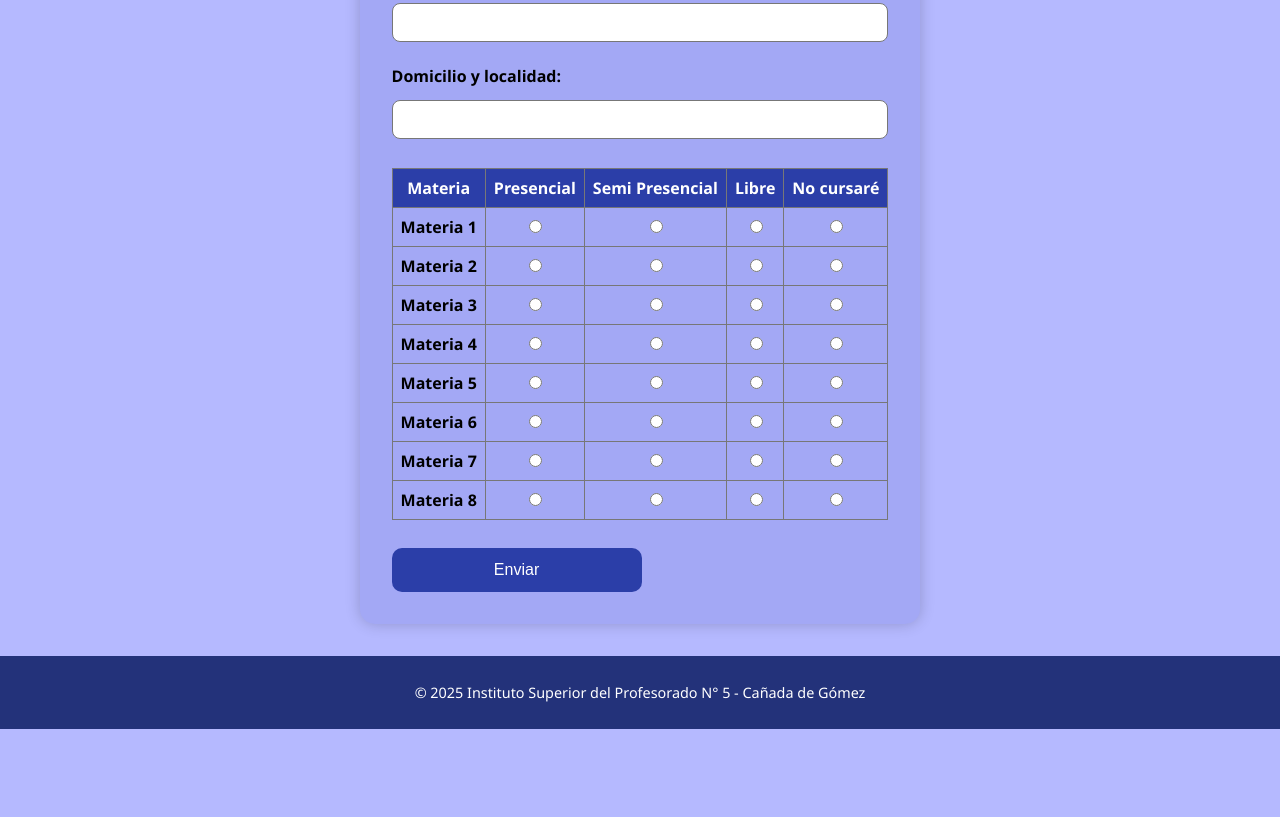
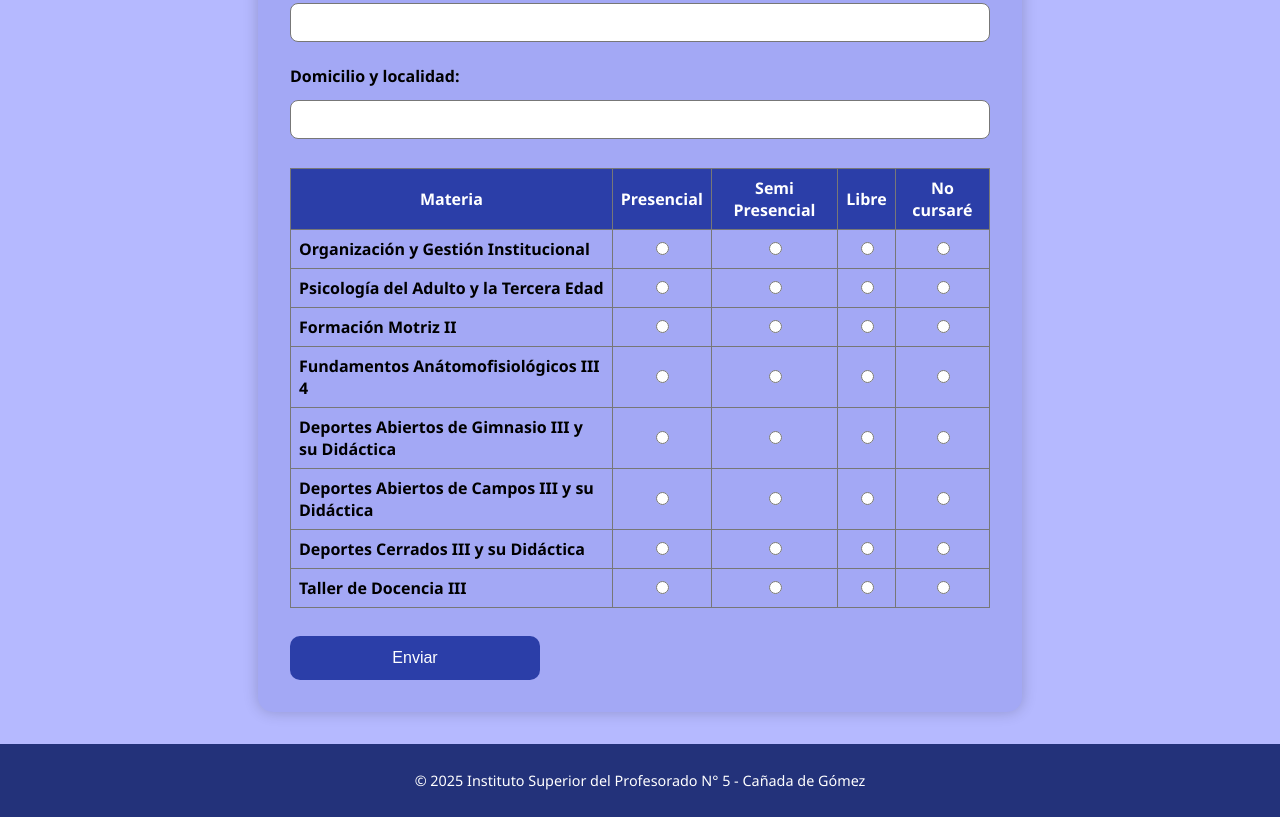
Before and after one commit to IanFariza/pagina-ISPN5-, a plain HTML site: page Página ISPNº5/form_base_materias.html in a window 1280 px wide. Shown: the part 705-1522 px from the top of the page. Before the commit the page ends 1434 px from the top, so only its background shows below. Drawn offline with Linux system fonts and the light colour scheme.

Commit message:
Update form_base_materias.html

```diff
--- a/Página ISPNº5/form_base_materias.html
+++ b/Página ISPNº5/form_base_materias.html
@@ -3,7 +3,7 @@
 <head>
   <meta charset="UTF-8" />
   <meta name="viewport" content="width=device-width, initial-scale=1.0" />
-  <title>Formulario Situación de Cursada - ISP Nº5</title>
+  <title>SC_3°_FIS - ISP Nº5</title>
   <link rel="stylesheet" href="styles.css" />
   <style>
     table {
@@ -77,60 +77,70 @@
           <tbody>
             <!-- Repetir este tr para cada materia -->
             <tr>
-              <td>Materia 1</td>
-              <td><input type="radio" name="materia1" value="Presencial" required></td>
-              <td><input type="radio" name="materia1" value="Semi presencial"></td>
-              <td><input type="radio" name="materia1" value="Libre"></td>
-              <td><input type="radio" name="materia1" value="Sin cursar"></td>
+              <td>Organización y Gestión Institucional</td>
+              <td><input type="radio" name="Organización y Gestión Institucional" value="Presencial" required></td>
+              <td><input type="radio" name="Organización y Gestión Institucional" value="Semi presencial"></td>
+              <td><input type="radio" name="Organización y Gestión Institucional" value="Libre"></td>
+              <td><input type="radio" name="Organización y Gestión Institucional" value="Sin cursar"></td>
             </tr>
             <tr>
-              <td>Materia 2</td>
-              <td><input type="radio" name="materia2" value="Presencial" required></td>
-              <td><input type="radio" name="materia2" value="Semi presencial"></td>
-              <td><input type="radio" name="materia2" value="Libre"></td>
-              <td><input type="radio" name="materia2" value="Sin cursar"></td>
+              <td>Psicología del Adulto y la Tercera Edad</td>
+              <td><input type="radio" name="Psicología del Adulto y la Tercera Edad" value="Presencial" required></td>
+              <td><input type="radio" name="Psicología del Adulto y la Tercera Edad" value="Semi presencial"></td>
+              <td><input type="radio" name="Psicología del Adulto y la Tercera Edad" value="Libre"></td>
+              <td><input type="radio" name="Psicología del Adulto y la Tercera Edad" value="Sin cursar"></td>
             </tr>
             <tr>
-              <td>Materia 3</td>
-              <td><input type="radio" name="materia3" value="Presencial" required></td>
-              <td><input type="radio" name="materia3" value="Semi presencial"></td>
-              <td><input type="radio" name="materia3" value="Libre"></td>
-              <td><input type="radio" name="materia3" value="Sin cursar"></td>
+              <td>Formación Motriz II</td>
+              <td><input type="radio" name="Formación Motriz II" value="Presencial" required></td>
+              <td><input type="radio" name="Formación Motriz II" value="Semi presencial"></td>
+              <td><input type="radio" name="Formación Motriz II" value="Libre"></td>
+              <td><input type="radio" name="Formación Motriz II" value="Sin cursar"></td>
             </tr>
             <tr>
-              <td>Materia 4</td>
-              <td><input type="radio" name="materia4" value="Presencial" required></td>
-              <td><input type="radio" name="materia4" value="Semi presencial"></td>
-              <td><input type="radio" name="materia4" value="Libre"></td>
-              <td><input type="radio" name="materia4" value="Sin cursar"></td>
+              <td>Fundamentos Anátomofisiológicos III  4</td>
+              <td><input type="radio" name="Fundamentos Anátomofisiológicos III " value="Presencial" required></td>
+              <td><input type="radio" name="Fundamentos Anátomofisiológicos III " value="Semi presencial"></td>
+              <td><input type="radio" name="Fundamentos Anátomofisiológicos III " value="Libre"></td>
+              <td><input type="radio" name="Fundamentos Anátomofisiológicos III " value="Sin cursar"></td>
             </tr>
             <tr>
-              <td>Materia 5</td>
-              <td><input type="radio" name="materia5" value="Presencial" required></td>
-              <td><input type="radio" name="materia5" value="Semi presencial"></td>
-              <td><input type="radio" name="materia5" value="Libre"></td>
-              <td><input type="radio" name="materia5" value="Sin cursar"></td>
+              <td>Deportes Abiertos de Gimnasio III y su
+Didáctica </td>
+              <td><input type="radio" name="Deportes Abiertos de Gimnasio III y su
+Didáctica " value="Presencial" required></td>
+              <td><input type="radio" name="Deportes Abiertos de Gimnasio III y su
+Didáctica " value="Semi presencial"></td>
+              <td><input type="radio" name="Deportes Abiertos de Gimnasio III y su
+Didáctica " value="Libre"></td>
+              <td><input type="radio" name="Deportes Abiertos de Gimnasio III y su
+Didáctica " value="Sin cursar"></td>
             </tr>
             <tr>
-              <td>Materia 6</td>
-              <td><input type="radio" name="materia6" value="Presencial" required></td>
-              <td><input type="radio" name="materia6" value="Semi presencial"></td>
-              <td><input type="radio" name="materia6" value="Libre"></td>
-              <td><input type="radio" name="materia6" value="Sin cursar"></td>
+              <td>Deportes Abiertos de Campos III y su
+Didáctica</td>
+              <td><input type="radio" name="Deportes Abiertos de Campos III y su
+Didáctica" value="Presencial" required></td>
+              <td><input type="radio" name="Deportes Abiertos de Campos III y su
+Didáctica" value="Semi presencial"></td>
+              <td><input type="radio" name="Deportes Abiertos de Campos III y su
+Didáctica" value="Libre"></td>
+              <td><input type="radio" name="Deportes Abiertos de Campos III y su
+Didáctica" value="Sin cursar"></td>
             </tr>
             <tr>
-              <td>Materia 7</td>
-              <td><input type="radio" name="materia7" value="Presencial" required></td>
-              <td><input type="radio" name="materia7" value="Semi presencial"></td>
-              <td><input type="radio" name="materia7" value="Libre"></td>
-              <td><input type="radio" name="materia7" value="Sin cursar"></td>
+              <td>Deportes Cerrados III y su Didáctica</td>
+              <td><input type="radio" name="Deportes Cerrados III y su Didáctica" value="Presencial" required></td>
+              <td><input type="radio" name="Deportes Cerrados III y su Didáctica" value="Semi presencial"></td>
+              <td><input type="radio" name="Deportes Cerrados III y su Didáctica" value="Libre"></td>
+              <td><input type="radio" name="Deportes Cerrados III y su Didáctica" value="Sin cursar"></td>
             </tr>
             <tr>
-              <td>Materia 8</td>
-              <td><input type="radio" name="materia8" value="Presencial" required></td>
-              <td><input type="radio" name="materia8" value="Semi presencial"></td>
-              <td><input type="radio" name="materia8" value="Libre"></td>
-              <td><input type="radio" name="materia8" value="Sin cursar"></td>
+              <td>Taller de Docencia III</td>
+              <td><input type="radio" name="Taller de Docencia III" value="Presencial" required></td>
+              <td><input type="radio" name="Taller de Docencia III" value="Semi presencial"></td>
+              <td><input type="radio" name="Taller de Docencia III" value="Libre"></td>
+              <td><input type="radio" name="Taller de Docencia III" value="Sin cursar"></td>
             </tr>
           </tbody>
         </table>
```
